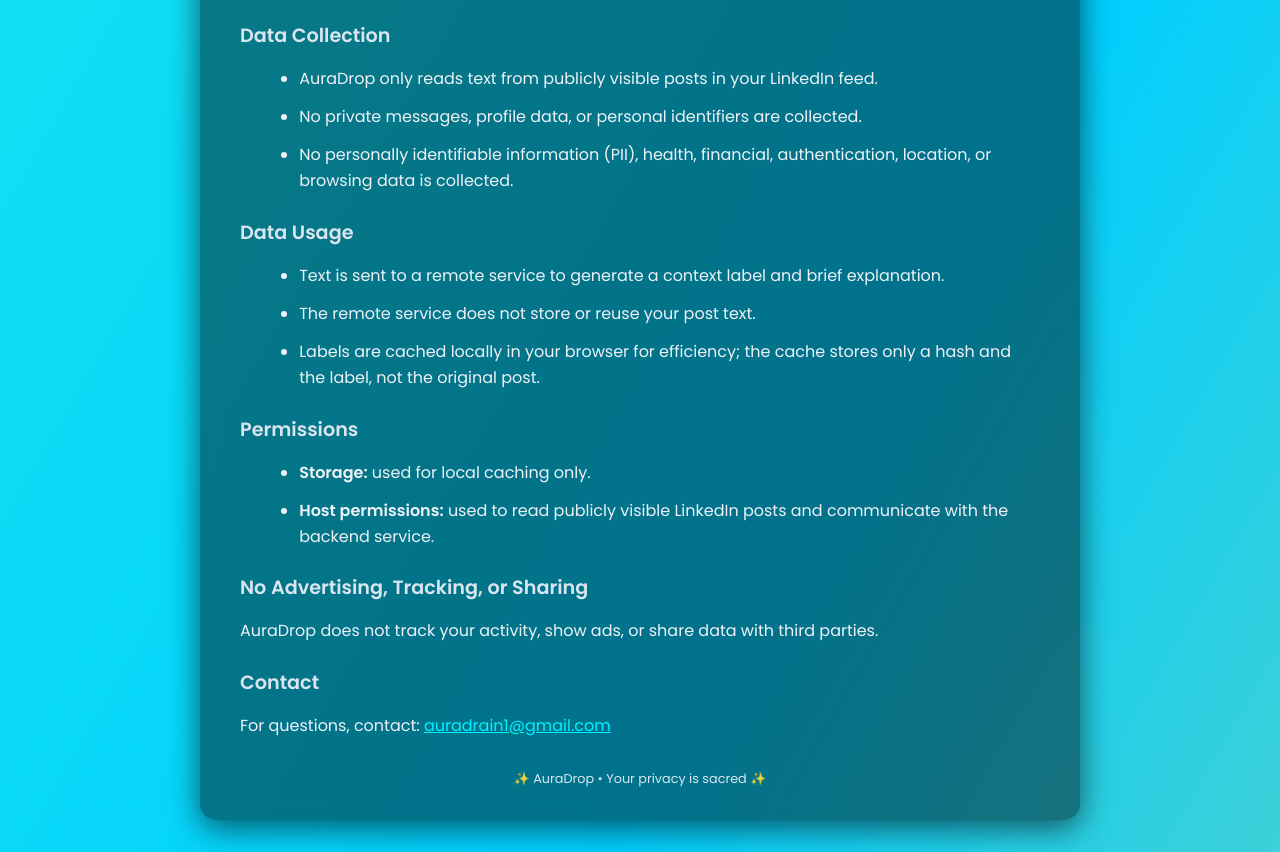
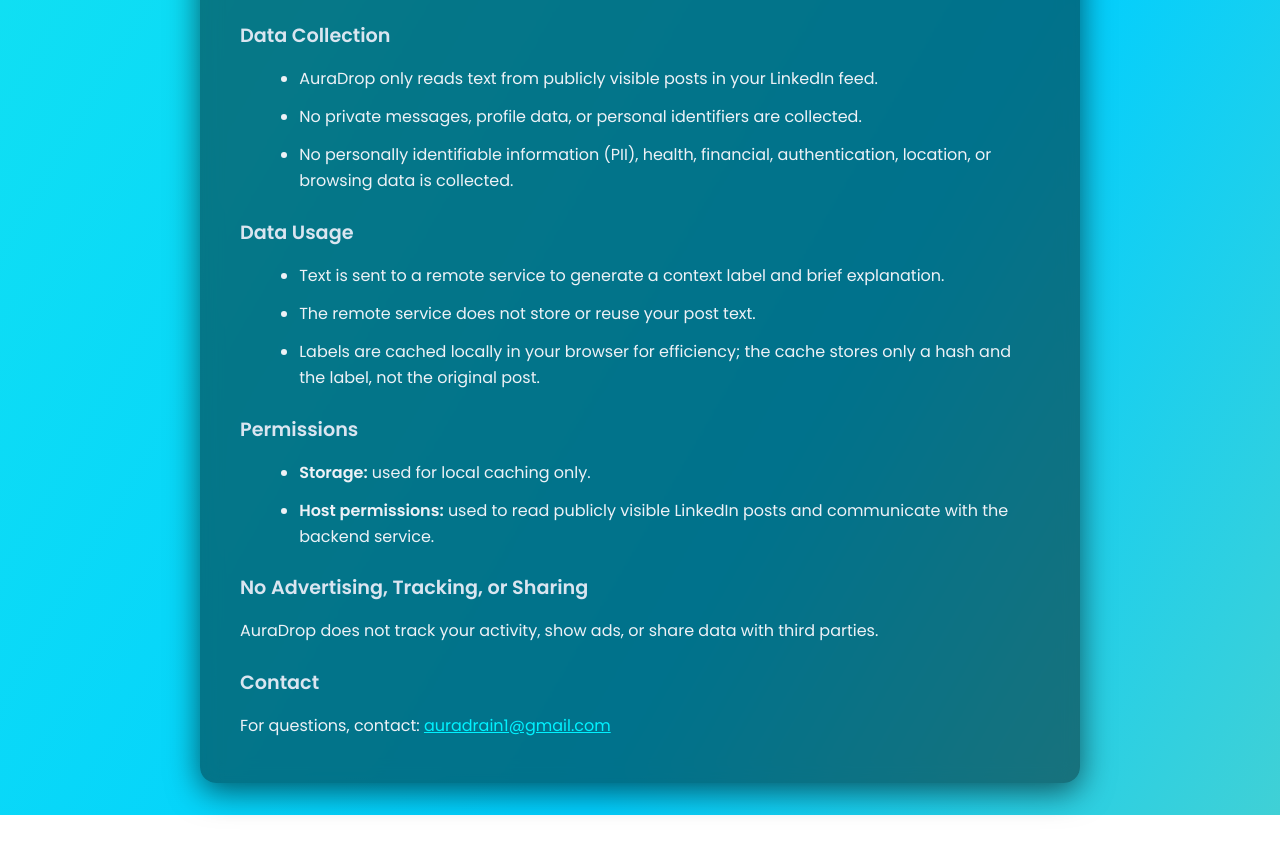
Before and after one commit to auradrain/auradrop, a plain HTML site: page privacy-policy.html in a window 1280 px wide. Shown: the part 204-1056 px from the top of the page. After the commit the page ends 1019 px from the top, so only its background shows below. Drawn offline with Linux system fonts and the light colour scheme.

Commit message:
Add files via upload

```diff
--- a/privacy-policy.html
+++ b/privacy-policy.html
@@ -120,8 +120,6 @@
 
     <h2>Contact</h2>
     <p>For questions, contact: <a href="mailto:auradrain1@gmail.com">auradrain1@gmail.com</a></p>
-
-    <footer>✨ AuraDrop • Your privacy is sacred ✨</footer>
   </div>
 </body>
 </html>
```
